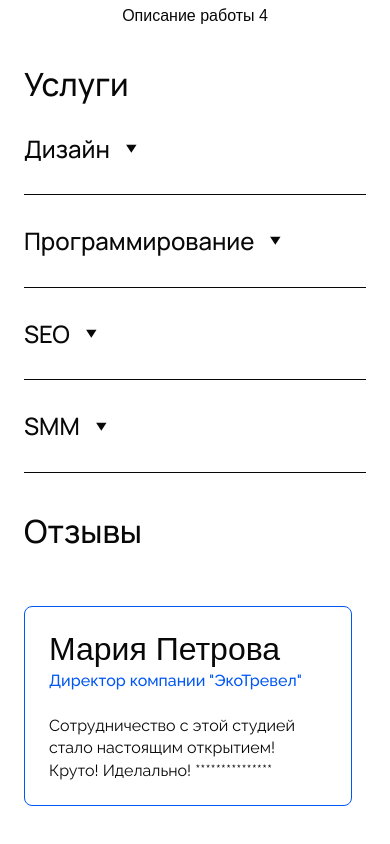
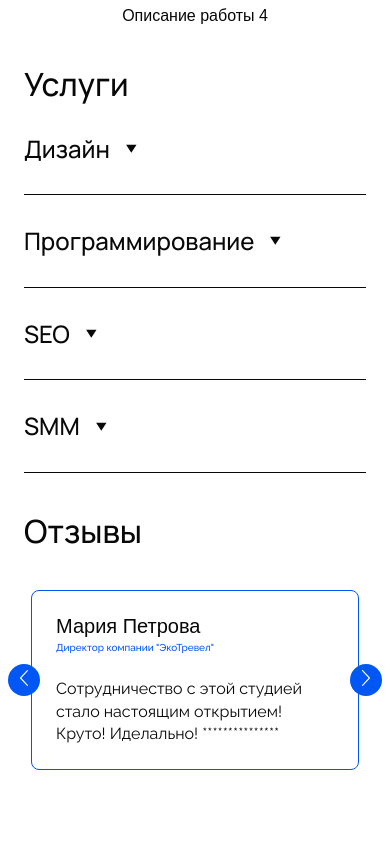
Before and after one commit to Avstudio-sys/portfolio_av_front, a Next.js app: page / in a window 390 px wide. Shown: the part 1867-2711 px from the top of the page. After the commit the page ends 2677 px from the top, so only its background shows below. Built offline with nearby package versions, Linux system fonts and the light colour scheme.

Commit message:
slider mobile

```diff
--- a/src/app/page.module.css
+++ b/src/app/page.module.css
@@ -221,6 +221,9 @@
   .services {
     padding: 0 0 150px;
   }
+  .reviews {
+    padding: 0 0 150px;
+  }
 }
 
 @media screen and (max-width: 992px) {
@@ -237,6 +240,9 @@
     padding-bottom: 100px;
   }
   .services {
+    padding: 0 0 100px;
+  }
+  .reviews {
     padding: 0 0 100px;
   }
 }
@@ -280,9 +286,15 @@
   .services {
     padding: 0 0 40px;
   }
+  .reviews {
+    padding: 0 0 40px;
+  }
   .services__title {
     font-size: 32px;
     text-align: left;
+  }
+  .reviews__wrapper {
+    margin-top: 40px;
   }
 }
 
--- a/src/entities/Review/Review.module.css
+++ b/src/entities/Review/Review.module.css
@@ -37,3 +37,21 @@
   overflow: hidden;
   text-overflow: ellipsis;
 }
+
+@media screen and (max-width: 1280px) {
+  .review__fullname {
+    font-size: 28px;
+  }
+}
+
+@media screen and (max-width: 768px) {
+  .review__fullname {
+    font-size: 20px;
+  }
+  .review__func {
+    font-size: 10px;
+  }
+  .review__text {
+    font-weight: 400;
+  }
+}
--- a/src/shared/ui/Slider/Slider.module.css
+++ b/src/shared/ui/Slider/Slider.module.css
@@ -41,3 +41,20 @@
     display: none;
   }
 }
+
+@media screen and (max-width: 576px) {
+  .slider__wrapper {
+    justify-content: center;
+  }
+  .slider__btn {
+    display: block;
+  }
+
+  .slider__right {
+    transform: translateY(-50%) translateX(50%);
+  }
+
+  .slider__left {
+    transform: translateY(-50%) translateX(-50%);
+  }
+}
```
